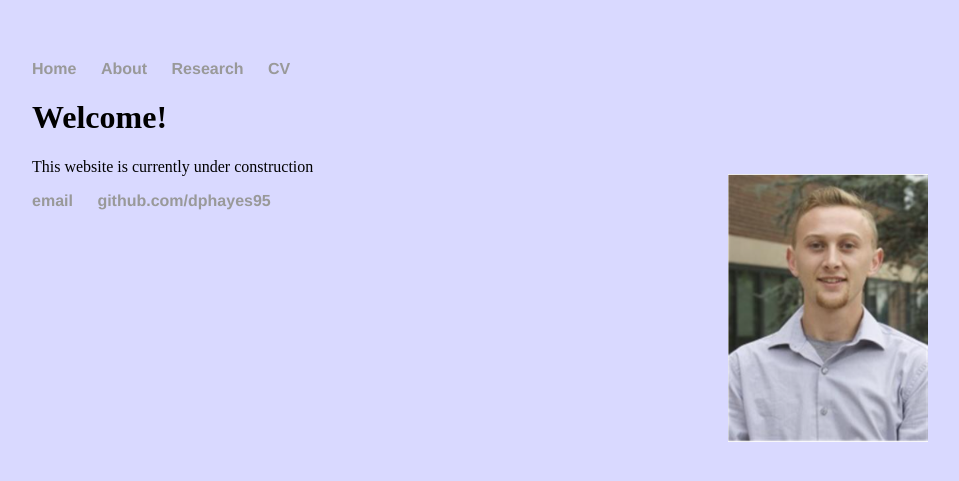
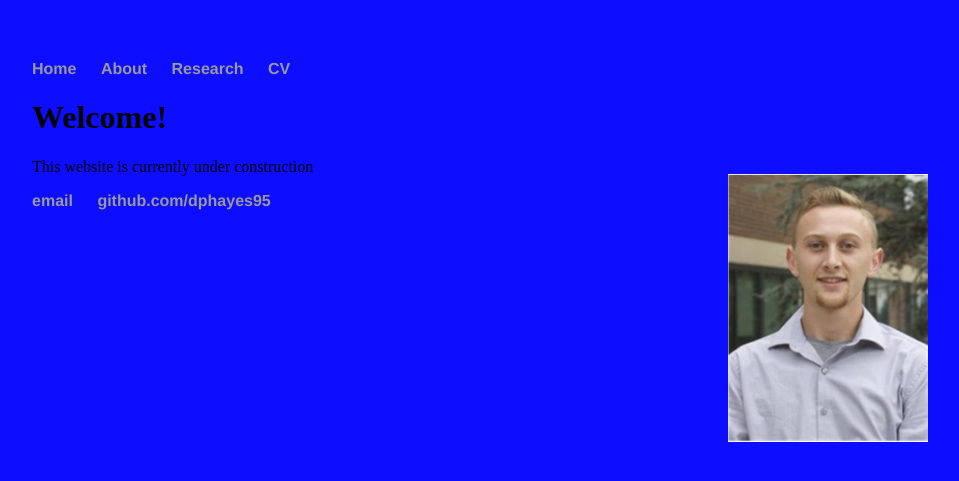
Before and after one commit to dhayes95/dhayes95.github.io, a Jekyll site: the page built from index.html, in a window 1280 px wide. Shown: the top 481 px of the page, without its empty margins (160-1119 px from the left). Built offline with Jekyll 4.4.1, drawn with Linux system fonts in a browser that asks for light colours.

Commit message:
Update main.css

```diff
--- a/css/main.css
+++ b/css/main.css
@@ -1,7 +1,7 @@
 body {
     margin: 60px auto;
     width: 70%;
-    background-color: rgba(0, 0, 255, 0.15);
+    background-color: rgba(0, 0, 255, 0.95);
 }
 nav ul, footer ul {
     font-family:'Helvetica', 'Arial', 'Sans-Serif';
```
